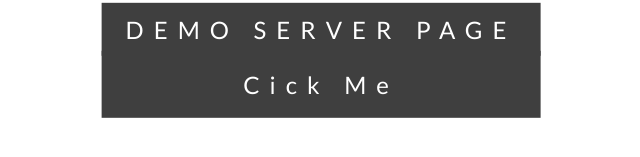
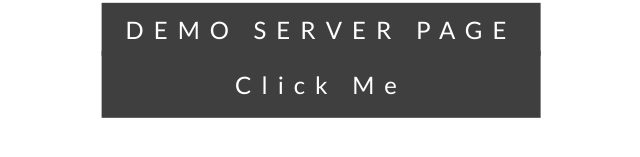
Before and after one commit to nithinkr1shna/networking, a plain HTML site: page http_server/index.html in a window 1280 px wide. Shown: the part 337-494 px from the top of the page, without its empty margins (319-959 px from the left). Drawn offline with nearby package versions, Linux system fonts and the light colour scheme.

Commit message:
removed minor errors

```diff
--- a/http_server/index.html
+++ b/http_server/index.html
@@ -32,7 +32,7 @@ a {text-decoration: none}
 <div class="bgimg-1 w3-display-container w3-opacity-min" id="home">
   <div class="w3-display-middle" style="white-space:nowrap;">
     <span class="w3-center w3-padding-large w3-black w3-xlarge w3-wide w3-animate-opacity"><a href="testpage.html">DEMO <span class="w3-hide-small">SERVER</span> PAGE</span></a><br>
-    <center class="w3-center w3-padding-large w3-black w3-xlarge w3-wide w3-animate-opacity"><a href="testpage.html">Cick Me</a></center>
+    <center class="w3-center w3-padding-large w3-black w3-xlarge w3-wide w3-animate-opacity"><a href="testpage.html">Click Me</a></center>
   </div>
 </div>
 
```
